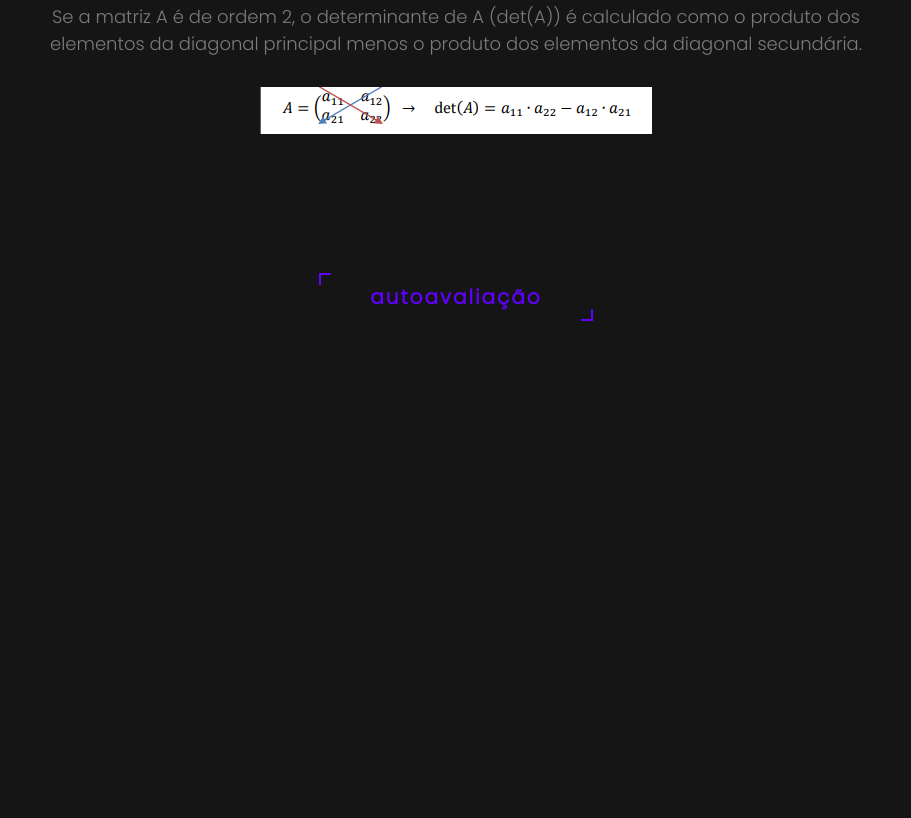
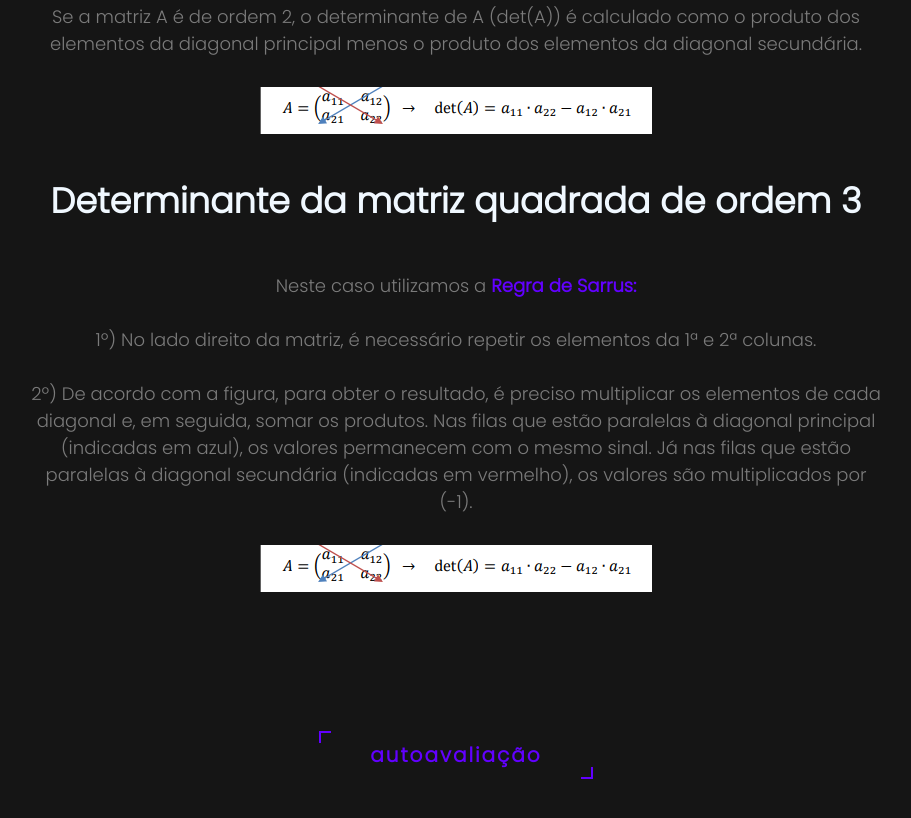
Before and after one commit to gabbwxhz/portfolio-matematica, a plain HTML site: page primeiroTrimestre/determinantes.html in a window 1280 px wide. Shown: the part 1536-2354 px from the top of the page, without its empty margins (184-1095 px from the left). Before the commit the page ends 1916 px from the top, so only its background shows below. Drawn offline with nearby package versions, Linux system fonts and the light colour scheme.

Commit message:
Update determinantes.html

```diff
--- a/primeiroTrimestre/determinantes.html
+++ b/primeiroTrimestre/determinantes.html
@@ -88,6 +88,28 @@
                 <img src="../images/det1.png" alt="pa1">
             </div>
 
+          <h4>Determinante da matriz quadrada de ordem 3</h4>
+
+            <p class="introduction-text introduction-text-max-width center">
+                Neste caso utilizamos a <b class="purple">Regra de Sarrus:</b>
+
+                <br>
+                <br>
+
+                1º) No lado direito da matriz, é necessário repetir os elementos da 1ª e 2ª colunas.
+
+                <br>
+                <br>
+
+                2º) De acordo com a figura, para obter o resultado, é preciso multiplicar os elementos de cada diagonal e, em seguida, somar os produtos.
+                Nas filas que estão paralelas à diagonal principal (indicadas em azul), os valores permanecem com o mesmo sinal. Já nas filas que estão paralelas
+                à diagonal secundária (indicadas em vermelho), os valores são multiplicados por (-1).
+            </p>
+
+            <div class="pa-images">
+                <img src="../images/det1.png" alt="pa1">
+            </div>
+
 
     <div class=" spacing"></div>
 
```
